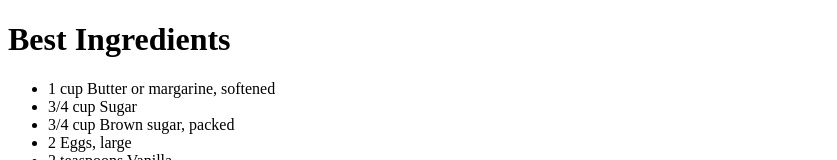
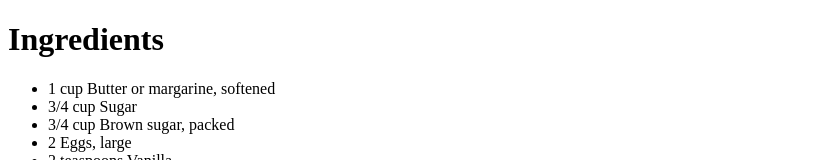
Before and after one commit to thanhlenguyen/Git_learning, a plain HTML site: page secret recipe.htm in a window 1280 px wide. Shown: the top 160 px of the page, without its empty margins (0-837 px from the left). Drawn offline with Linux system fonts and the light colour scheme.

Commit message:
Update secret recipe.htm back to orginal file

```diff
--- a/secret recipe.htm
+++ b/secret recipe.htm
@@ -2,7 +2,7 @@
 <html>
 <body>
 
-<h1>Best  Ingredients</h1>
+<h1>Ingredients</h1>
 <ul>
 <li>1 cup Butter or margarine, softened</li>
 <li>3/4 cup Sugar</li>
```
